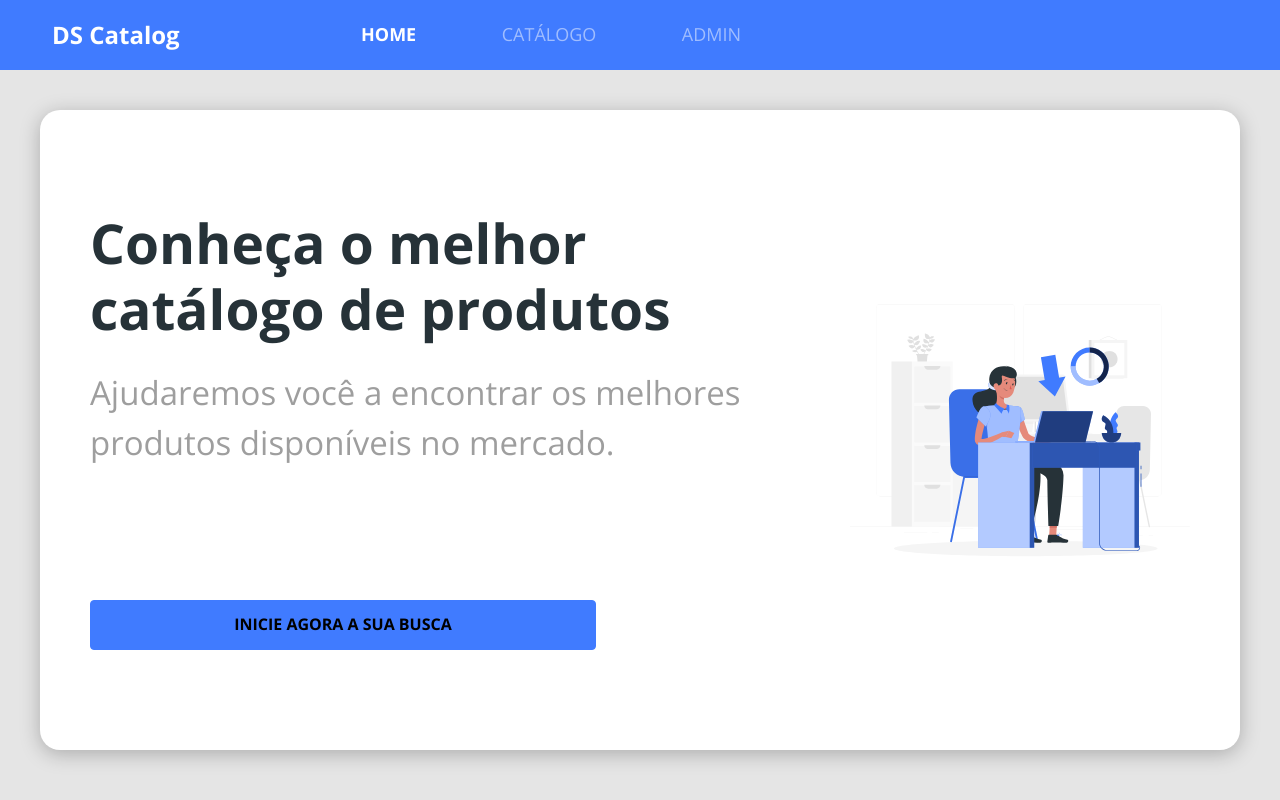
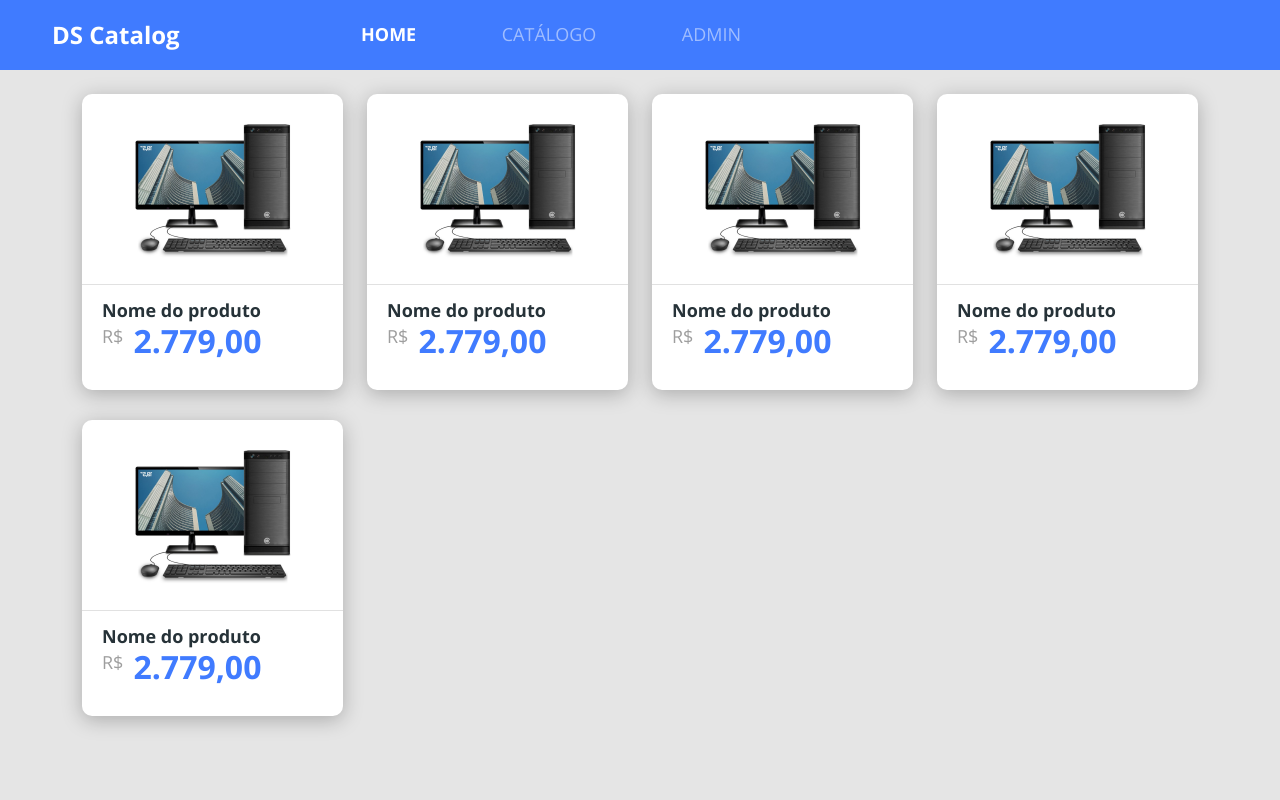
Before and after one commit to gabrieltav/bds-dscatalog, a React (Create React App) app in the folder frontweb/: page / in a window 1280 px wide. Built offline with nearby package versions, Linux system fonts and the light colour scheme.

Commit message:
ProductCard usando o Bootstrap Grid System

```diff
--- a/frontweb/package.json
+++ b/frontweb/package.json
@@ -10,10 +10,12 @@
     "@types/node": "^12.0.0",
     "@types/react": "^17.0.0",
     "@types/react-dom": "^17.0.0",
+    "@types/react-router-dom": "^5.1.8",
     "bootstrap": "^5.1.0",
     "node-sass": "4.14.1",
     "react": "^17.0.2",
     "react-dom": "^17.0.2",
+    "react-router-dom": "^5.2.0",
     "react-scripts": "4.0.3",
     "typescript": "^4.1.2",
     "web-vitals": "^1.0.1"
--- a/frontweb/src/App.css
+++ b/frontweb/src/App.css
@@ -13,3 +13,9 @@
   text-decoration: none;
   color: unset;
 }
+
+.base-card {
+  background-color: #fff;
+  box-shadow: 0px 4px 20px rgba(0, 0, 0, 0.25);
+  border-radius: 10px;
+}
--- a/frontweb/src/App.tsx
+++ b/frontweb/src/App.tsx
@@ -1,11 +1,11 @@
-import Home from './pages/Home';
+import Catalog from './pages/Catalog/index';
 
 import './assets/styles/custom.scss';
 import './App.css';
 
 const App = () => {
   return (
-    <Home/>
+    <Catalog/>
   );
 };
 
--- /dev/null
+++ b/frontweb/src/components/ProductCard/index.tsx
@@ -0,0 +1,20 @@
+import './styles.css';
+
+import ProductImg from 'assets/images/product.png';
+import ProductPrice from 'components/ProductPrice';
+
+const ProductCard = () => {
+  return (
+    <div className="base-card product-card">
+      <div className="card-top-container">
+        <img src= {ProductImg} alt="Nome do produto" />
+      </div>
+      <div className="card-bottom-container">
+        <h6>Nome do produto</h6>
+        <ProductPrice />
+      </div>
+    </div>
+  );
+};
+
+export default ProductCard;
--- /dev/null
+++ b/frontweb/src/components/ProductCard/styles.css
@@ -0,0 +1,23 @@
+.product-card {
+  margin-bottom: 30px;
+}
+
+.card-top-container {
+  text-align: center;
+  padding: 16px 0;
+  border-bottom: 1px solid #e1e1e1;
+}
+
+.card-top-container img {
+    width: 158px;
+    height: 158px;
+}
+
+.card-bottom-container {
+  padding: 15px 20px 30px 20px;
+}
+
+.card-bottom-container h6 {
+  font-size: 18px;
+  color: #263238;
+}
--- /dev/null
+++ b/frontweb/src/components/ProductPrice/index.tsx
@@ -0,0 +1,12 @@
+import './styles.css';
+
+const ProductPrice = () => {
+  return (
+    <div className="product-price-container">
+      <span>R$</span>
+      <h3>2.779,00</h3>
+    </div>
+  );
+};
+
+export default ProductPrice;
--- /dev/null
+++ b/frontweb/src/components/ProductPrice/styles.css
@@ -0,0 +1,15 @@
+.product-price-container {
+    display: flex;
+}
+
+.product-price-container span {
+   font-size: 18px;
+   color: #9E9E9E;
+   margin-top: 1px;
+}
+
+.product-price-container h3 {
+    font-size: 32px;
+    color: #407BFF;
+    margin-left: 10px;
+}
--- /dev/null
+++ b/frontweb/src/pages/Catalog/index.tsx
@@ -0,0 +1,31 @@
+import Navbar from 'components/Navbar';
+import ProductCard from './../../components/ProductCard/index';
+
+const Catalog = () => {
+  return (
+    <>
+      <Navbar />
+      <div className="container my-4">
+        <div className="row">
+          <div className="col-sm-6 col-lg-4 col-xl-3">
+            <ProductCard />
+          </div>
+          <div className="col-sm-6 col-lg-4 col-xl-3">
+            <ProductCard />
+          </div>
+          <div className="col-sm-6 col-lg-4 col-xl-3">
+            <ProductCard />
+          </div>
+          <div className="col-sm-6 col-lg-4 col-xl-3">
+            <ProductCard />
+          </div>
+          <div className="col-sm-6 col-lg-4 col-xl-3">
+            <ProductCard />
+          </div>
+        </div>
+      </div>
+    </>
+  );
+};
+
+export default Catalog;
--- a/frontweb/src/pages/Home/index.tsx
+++ b/frontweb/src/pages/Home/index.tsx
@@ -9,7 +9,7 @@
     <>
       <Navbar />
       <div className="home-container">
-        <div className="home-card">
+        <div className="base-card home-card">
           <div className="home-content-container">
             <div>
               <h1>Conheça o melhor catálogo de produtos</h1>
--- a/frontweb/src/pages/Home/styles.css
+++ b/frontweb/src/pages/Home/styles.css
@@ -8,8 +8,6 @@
   display: flex;
   flex-direction: column-reverse;
   background-color: #fff;
-  box-shadow: 0px 4px 20px rgba(0, 0, 0, 0.25);
-  border-radius: 20px;
 }
 
 .home-content-container {
```
Also changed, not shown: frontweb/src/assets/images/product.png (added), 1 other file (tests, documents, lock files or other folders).
